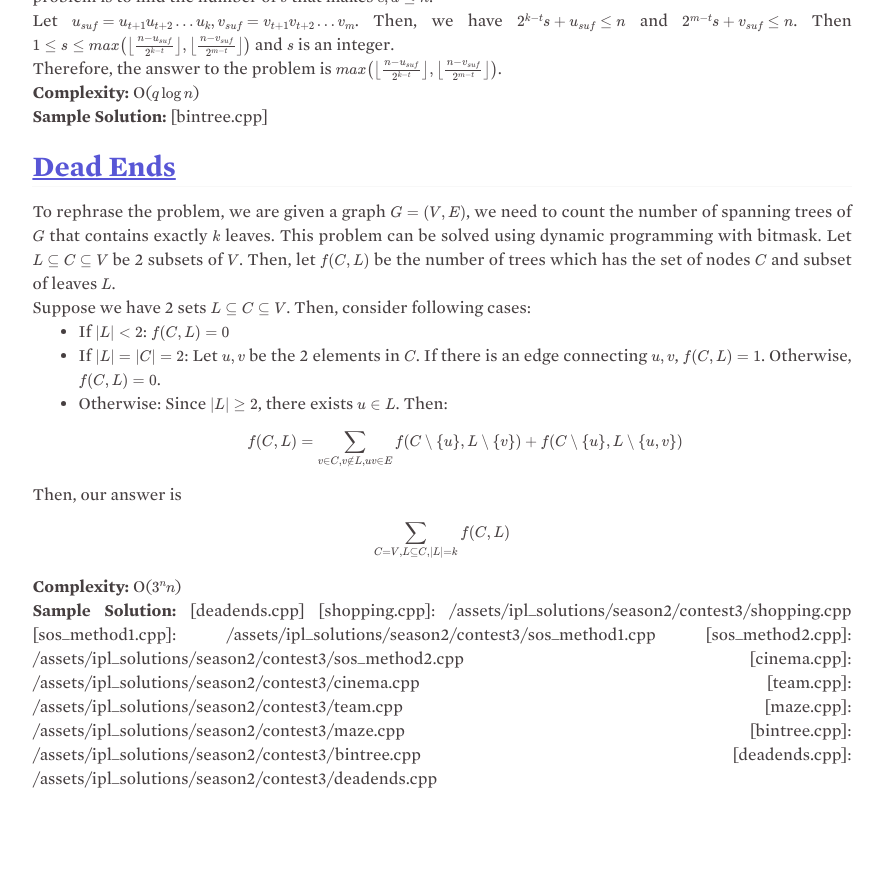
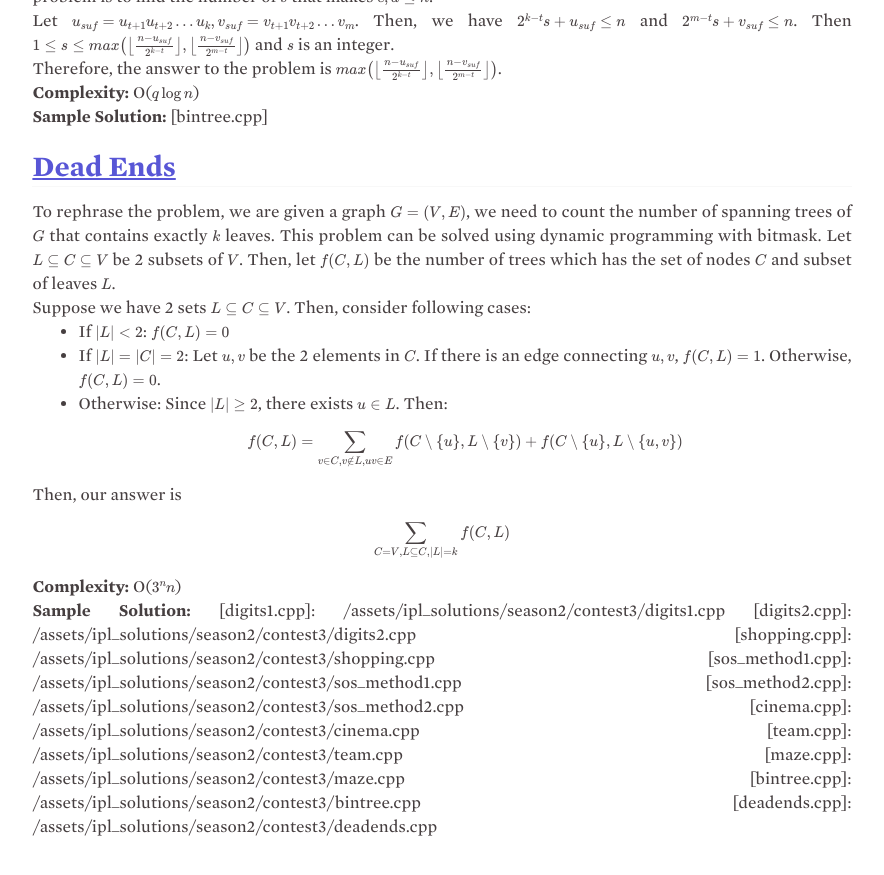
Before and after one commit to acm-uiuc/icpc-website, a Jekyll site: the page built from _posts/2017-10-08-Season-2-Contest-3.md, in a window 1280 px wide and 900 px high, scrolled down 2286 px. Shown: the top 875 px of the window, without its empty margins (198-1082 px from the left). Built offline with Jekyll 4.4.1, drawn with Linux system fonts in a browser that asks for light colours; nearby versions of some CDN libraries; some web fonts are replaced; formulas are drawn with MathJax 3; comment, search, counter and statistics services are not loaded; before the commit the page ends 3138 px from its top, so only the background shows below that.

Commit message:
[ipl s2][contest 3] fix files

```diff
--- a/_posts/2017-10-08-Season-2-Contest-3.md
+++ b/_posts/2017-10-08-Season-2-Contest-3.md
@@ -120,7 +120,9 @@ Then, our answer is
 
 **Complexity:** O(\\(3^nn\\))
 
-**Sample Solution:** [deadends.cpp]
+**Sample Solution:**
+[digits1.cpp]: /assets/ipl_solutions/season2/contest3/digits1.cpp
+[digits2.cpp]: /assets/ipl_solutions/season2/contest3/digits2.cpp
 [shopping.cpp]: /assets/ipl_solutions/season2/contest3/shopping.cpp
 [sos_method1.cpp]: /assets/ipl_solutions/season2/contest3/sos_method1.cpp
 [sos_method2.cpp]: /assets/ipl_solutions/season2/contest3/sos_method2.cpp
```
